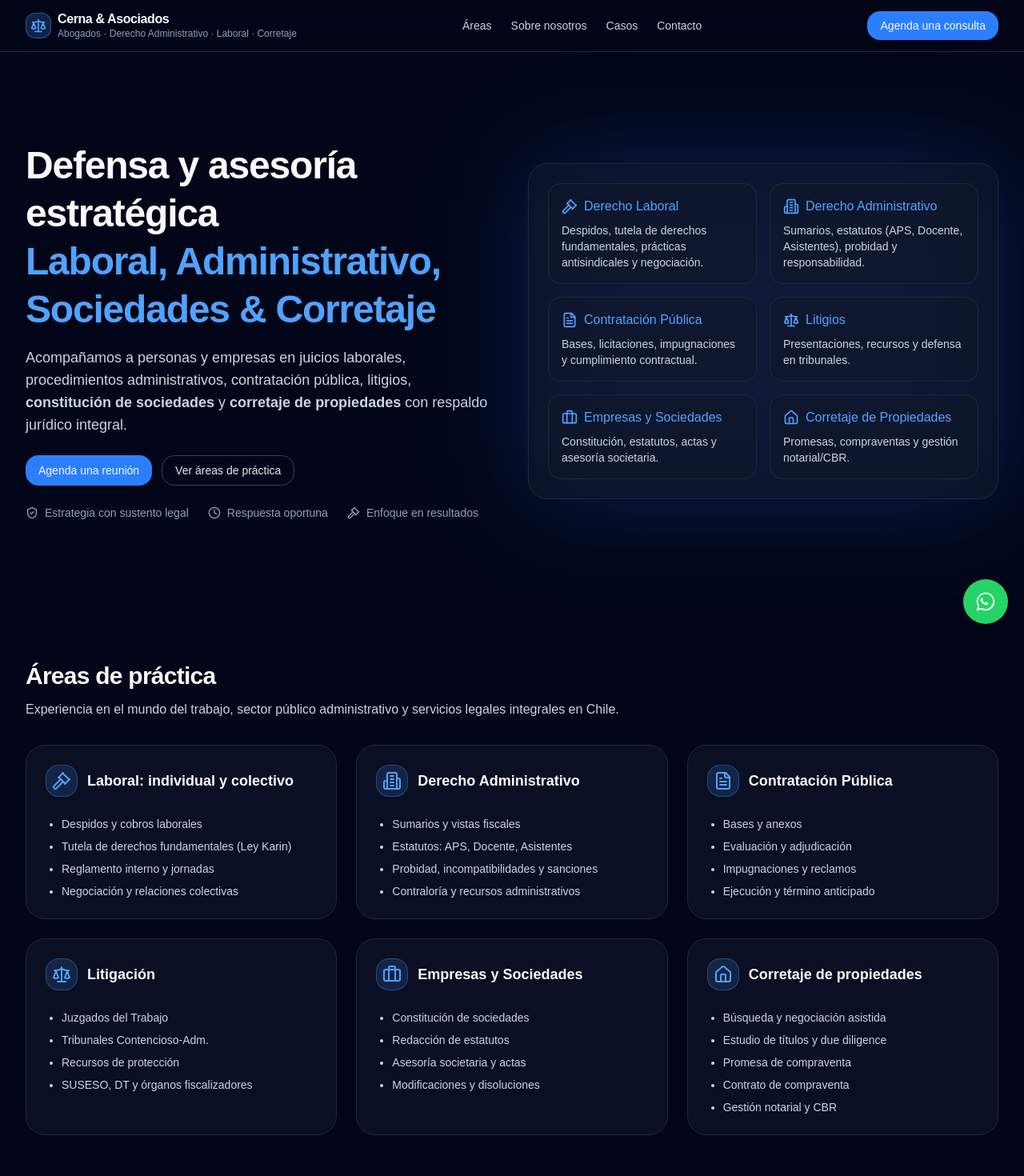
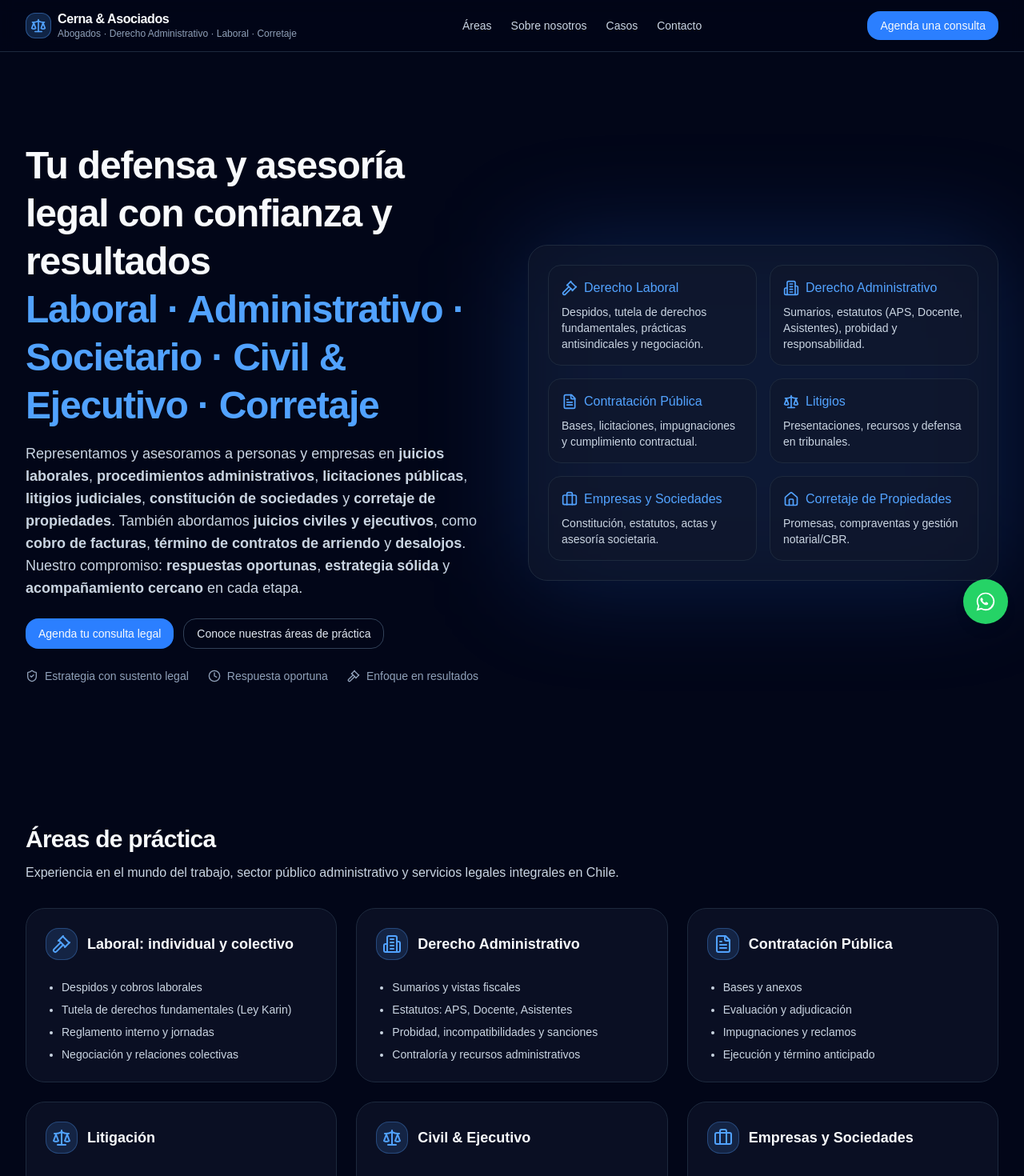
Before and after one commit to RanaWow/cerna-asociados-web, a Next.js app: page / in a window 1280 px wide. Shown: the top 1470 px of the page at 80% size. Built offline with nearby package versions, Linux system fonts and the light colour scheme.

Commit message:
feat: agregar Civil & Ejecutivo en hero y áreas + mantener contacto y WhatsApp

```diff
--- a/src/app/page.tsx
+++ b/src/app/page.tsx
@@ -54,16 +54,28 @@
           <div className="grid lg:grid-cols-2 gap-10 items-center">
             <motion.div initial={{ opacity: 0, y: 12 }} animate={{ opacity: 1, y: 0 }} transition={{ duration: 0.6 }}>
               <h1 className="text-4xl sm:text-5xl font-bold leading-tight tracking-tight">
-                Defensa y asesoría estratégica
-                <span className="block text-blue-400">Laboral, Administrativo, Sociedades &amp; Corretaje</span>
+                Tu defensa y asesoría legal con confianza y resultados
+                <span className="block text-blue-400">
+                  Laboral · Administrativo · Societario · Civil &amp; Ejecutivo · Corretaje
+                </span>
               </h1>
               <p className="mt-4 text-slate-300 text-lg">
-                Acompañamos a personas y empresas en juicios laborales, procedimientos administrativos, contratación pública, litigios,
-                <strong> constitución de sociedades</strong> y <strong> corretaje de propiedades</strong> con respaldo jurídico integral.
+                Representamos y asesoramos a personas y empresas en
+                <strong> juicios laborales</strong>, <strong>procedimientos administrativos</strong>,
+                <strong> licitaciones públicas</strong>, <strong>litigios judiciales</strong>,
+                <strong> constitución de sociedades</strong> y <strong> corretaje de propiedades</strong>.
+                También abordamos <strong>juicios civiles y ejecutivos</strong>, como
+                <strong> cobro de facturas</strong>, <strong>término de contratos de arriendo</strong> y <strong>desalojos</strong>.
+                Nuestro compromiso: <strong>respuestas oportunas</strong>, <strong>estrategia sólida</strong> y
+                <strong> acompañamiento cercano</strong> en cada etapa.
               </p>
               <div className="mt-6 flex flex-wrap gap-3">
-                <a href="#contacto" className="inline-flex items-center rounded-2xl bg-blue-500 px-4 py-2 text-sm font-medium hover:bg-blue-600 transition">Agenda una reunión</a>
-                <a href="#areas" className="inline-flex items-center rounded-2xl border border-slate-700 px-4 py-2 text-sm font-medium text-slate-200 hover:bg-slate-900/60 transition">Ver áreas de práctica</a>
+                <a href="#contacto" className="inline-flex items-center rounded-2xl bg-blue-500 px-4 py-2 text-sm font-medium hover:bg-blue-600 transition">
+                  Agenda tu consulta legal
+                </a>
+                <a href="#areas" className="inline-flex items-center rounded-2xl border border-slate-700 px-4 py-2 text-sm font-medium text-slate-200 hover:bg-slate-900/60 transition">
+                  Conoce nuestras áreas de práctica
+                </a>
               </div>
               <div className="mt-6 flex items-center gap-6 text-sm text-slate-400">
                 <div className="flex items-center gap-2"><ShieldCheck className="h-4 w-4" /> Estrategia con sustento legal</div>
@@ -102,6 +114,17 @@
           <PracticeCard icon={<Building2 className="h-6 w-6" />} title="Derecho Administrativo" bullets={["Sumarios y vistas fiscales", "Estatutos: APS, Docente, Asistentes", "Probidad, incompatibilidades y sanciones", "Contraloría y recursos administrativos"]} />
           <PracticeCard icon={<FileText className="h-6 w-6" />} title="Contratación Pública" bullets={["Bases y anexos", "Evaluación y adjudicación", "Impugnaciones y reclamos", "Ejecución y término anticipado"]} />
           <PracticeCard icon={<Scale className="h-6 w-6" />} title="Litigación" bullets={["Juzgados del Trabajo", "Tribunales Contencioso-Adm.", "Recursos de protección", "SUSESO, DT y órganos fiscalizadores"]} />
+          {/* NUEVA TARJETA: Civil & Ejecutivo */}
+          <PracticeCard
+            icon={<Scale className="h-6 w-6" />}
+            title="Civil & Ejecutivo"
+            bullets={[
+              "Cobro de facturas y títulos ejecutivos",
+              "Término de contratos de arriendo",
+              "Desalojos y lanzamiento",
+              "Juicios declarativos y monitorios"
+            ]}
+          />
           <PracticeCard icon={<Briefcase className="h-6 w-6" />} title="Empresas y Sociedades" bullets={["Constitución de sociedades", "Redacción de estatutos", "Asesoría societaria y actas", "Modificaciones y disoluciones"]} />
           <PracticeCard icon={<Home className="h-6 w-6" />} title="Corretaje de propiedades" bullets={["Búsqueda y negociación asistida", "Estudio de títulos y due diligence", "Promesa de compraventa", "Contrato de compraventa", "Gestión notarial y CBR"]} />
         </div>
@@ -151,6 +174,7 @@
       <section id="casos" className="mx-auto max-w-7xl px-4 sm:px-6 lg:px-8 py-16">
         <div className="max-w-3xl">
           <h2 className="text-3xl font-bold tracking-tight">Experiencia y casos</h2>
+          <p className="mt-3 text-slate-300">Algunos tipos de asuntos que hemos abordado (sin revelar información sensible):</p>
         </div>
         <div className="mt-8 grid md:grid-cols-3 gap-6">
           <CaseCard title="Tutela laboral y despidos" text="Defensas y demandas por vulneración de derechos fundamentales y despidos indebidos." />
@@ -239,12 +263,7 @@
         title="WhatsApp"
       >
         {/* Ícono WhatsApp (SVG inline, color blanco) */}
-        <svg
-          viewBox="0 0 32 32"
-          aria-hidden="true"
-          className="h-7 w-7"
-          fill="currentColor"
-        >
+        <svg viewBox="0 0 32 32" aria-hidden="true" className="h-7 w-7" fill="currentColor">
           <path d="M19.11 17.39c-.3-.15-1.73-.85-2-.95s-.46-.15-.65.15-.75.95-.92 1.15-.34.22-.63.07a6.63 6.63 0 0 1-1.95-1.2 7.3 7.3 0 0 1-1.35-1.67c-.14-.23 0-.36.1-.5s.23-.27.34-.42a1.65 1.65 0 0 0 .22-.37.45.45 0 0 0 0-.42c0-.15-.64-1.56-.88-2.13s-.47-.5-.65-.5h-.55a1 1 0 0 0-.73.34 3.06 3.06 0 0 0-.96 2.27 5.31 5.31 0 0 0 1.11 2.84 12.12 12.12 0 0 0 4.64 4.18 15.86 15.86 0 0 0 1.58.58 3.8 3.8 0 0 0 1.74.11 2.83 2.83 0 0 0 1.86-1.31 2.33 2.33 0 0 0 .16-1.31c-.05-.08-.24-.15-.54-.3zM16.02 3.2A12.79 12.79 0 0 0 3.2 15.99a12.6 12.6 0 0 0 1.74 6.42L3 29l6.76-1.78a12.86 12.86 0 0 0 6.25 1.6h.01a12.79 12.79 0 0 0 12.79-12.79A12.72 12.72 0 0 0 16.02 3.2zm7.54 20.33a10.86 10.86 0 0 1-7.55 3.13h-.01a10.94 10.94 0 0 1-5.56-1.5l-.4-.24-4.01 1.05 1.07-3.91-.26-.4a10.93 10.93 0 0 1-1.68-5.81 10.88 10.88 0 0 1 18.57-7.68 10.73 10.73 0 0 1 3.15 7.54 10.85 10.85 0 0 1-3.32 7.22z" />
         </svg>
         <span className="sr-only">Abrir WhatsApp</span>
```
